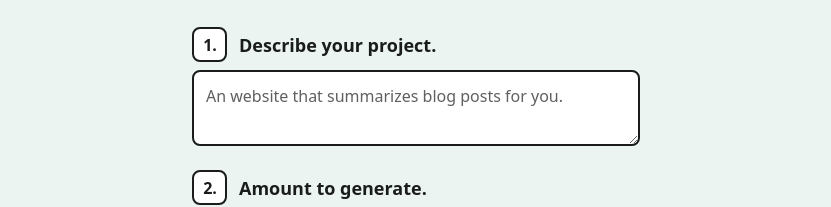
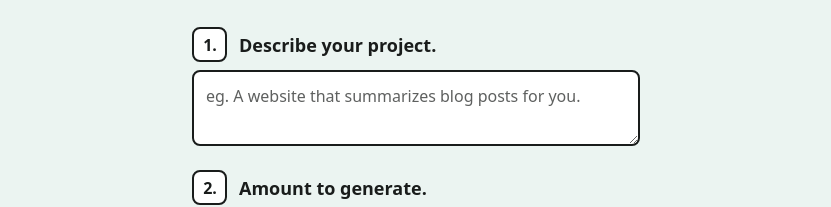
Before and after one commit to chroxify/namegpt, a Next.js app: page / in a window 1280 px wide. Shown: the part 362-569 px from the top of the page, without its empty margins (224-1055 px from the left). Built offline with nearby package versions, Linux system fonts and the light colour scheme.

Commit message:
Fix hyperlinks and change placeholder text

```diff
--- a/app/components/fields/dropDownField.tsx
+++ b/app/components/fields/dropDownField.tsx
@@ -28,7 +28,7 @@ export default function DropDownField({
         className='mt-2 w-full bg-secondary border-2 border-text text-text text-sm lg:text-base py-3 px-2 pr-8 rounded-lg leading-tight focus:outline-none appearance-none'
       >
         {options.map((option, index) => (
-          <option key={index} value={option} selected={option === 'Three'}>
+          <option key={index} value={option}>
             {option}
           </option>
         ))}
--- a/app/components/header.tsx
+++ b/app/components/header.tsx
@@ -21,7 +21,7 @@ export default function Header() {
           </div>
         </div>
 
-        <Link href='https://github.com'>
+        <Link href='https://github.com/chroxify/namegpt'>
           <Image
             src='/github.svg'
             alt='Github'
@@ -31,6 +31,7 @@ export default function Header() {
           />
         </Link>
       </div>
+
       {/* Divider */}
       <hr className='border-[1.5px] border-text rounded w-full' />
     </nav>
--- a/app/page.tsx
+++ b/app/page.tsx
@@ -17,7 +17,7 @@ export default function Home() {
   const [loading, setLoading] = useState(false)
   const [amount, setAmount] = useState('Three')
   const [prompt, setPrompt] = useState(
-    'An website that summarizes blog posts for you.'
+    'eg. A website that summarizes blog posts for you.'
   )
 
   const notify = () =>
```
Also changed, not shown: 1 other file (tests, documents, lock files or other folders).
